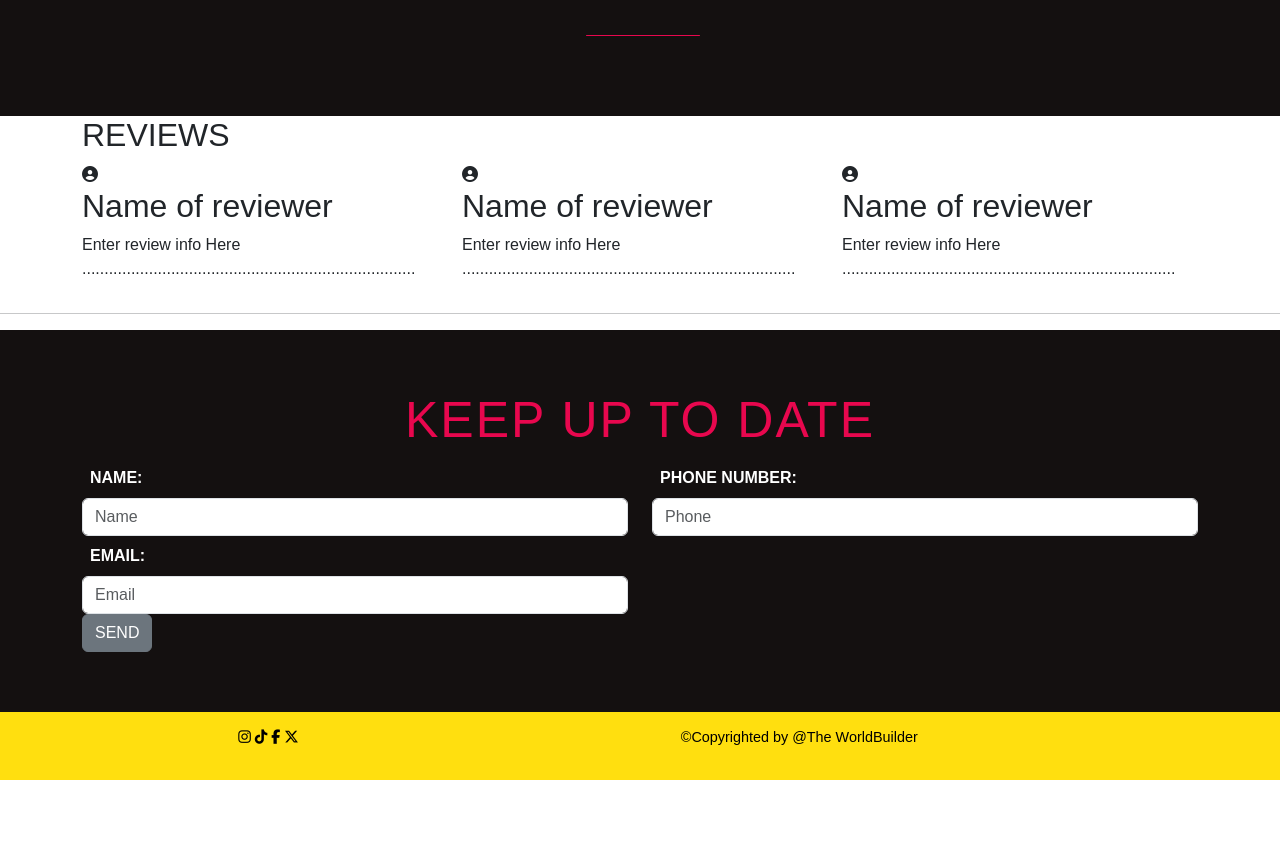
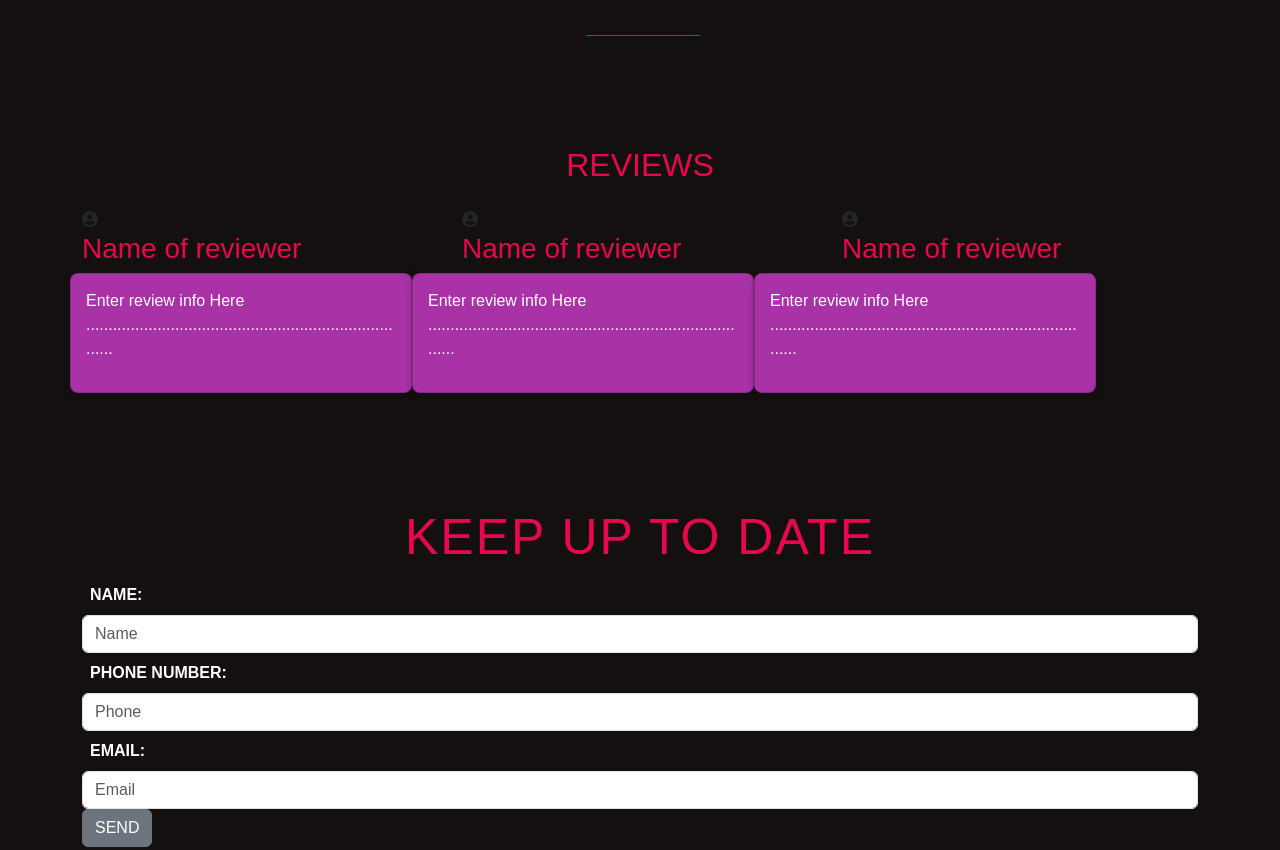
Before and after one commit to Githubunitec/TheWorldBuilder, a plain HTML site: page index.html in a window 1280 px wide. Shown: the part 2288-3138 px from the top of the page. Before the commit the page ends 3068 px from the top, so only its background shows below. Drawn offline with Linux system fonts and the light colour scheme; a web font is replaced by a local one.

Commit message:
Add files via upload

```diff
--- a/css/style.css
+++ b/css/style.css
@@ -117,15 +117,21 @@ h3{
 	margin-bottom: 8%;
 }
 
-.reviews-section{
-	background-color: #111;
+#reviews{
+	padding-top:30px ;
+	padding-bottom:30px ;
+	background-color: var(--color-body-background);
+}
+
+#reviews .section{
+	background-color: var(--color-body-background);
 	display: flex;
 	justify-content: space-around;
 	padding: 20px;
 	margin-top: 20px;
 }
 
-.review-card{
+#reviews .card{
 	background-color: #a832a6;
 	color: white;
 	padding: 15px;
@@ -133,19 +139,30 @@ h3{
 	width: 30%;
 	text-align: center;
 	box-shadow: 0 4px 8px rgba(0, 0, 0, 0.2);
+
 }
 
-.review-card h4{
+#reviews .card h4{
 	font-size: 1.2em;
 	color: #ff3377;
 }
 
-.review-card p {
+#reviews .card p {
 	font-size: 1em;
+	text-align: left;
+}
+
+#reviews h2{
+	text-align: center;
+	color:var(--color-body-red);
+	font-weight: 500;
+	padding-bottom: 15px;
+	padding-top: -25px;
+
 }
 
 .contact-section{
-	background: #111;
+	background: var(--color-body-background);
 	padding: 30px;
 	text-align: center;
 	color: white;
@@ -191,7 +208,10 @@ footer{
 	background-color: var(--color-hero-yellow);
 	color: black;
 	text-align: center;
-	padding: 15px;
+	padding-top:30px;
+	padding-bottom: 30px;
+	margin-left: -15px;
+	margin-right: -15px;
 	font-size: 0.9em;
 }
 
@@ -204,3 +224,9 @@ footer{
 .footer a:hover{
 	color: #ff3377;
 }
+
+.linksfooter{
+
+	margin-top:15px;
+
+}
--- a/index.html
+++ b/index.html
@@ -145,20 +145,20 @@
 				<article class="col-lg-4 col-sm-6 col-12">
 
 					<i class="fa-solid fa-circle-user pink-circle"></i>
-					<h2>Name of reviewer</h2>
+					<h3>Name of reviewer</h3>
 				</article>
 
 				<article class="col-lg-4 col-sm-6 col-6">
 
 					<i class="fa-solid fa-circle-user blue-circle"></i>
-					<h2>Name of reviewer</h2>
+					<h3>Name of reviewer</h3>
 
 				</article>
 
 				<article class="col-lg-4 col-sm-6 col-6">
 
 					<i class="fa-solid fa-circle-user pink-circle"></i>
-					<h2>Name of reviewer</h2>
+					<h3>Name of reviewer</h3>
 
 				</article>
 
@@ -167,19 +167,19 @@
 
 			<div class="row">
 
-				<article class="col-lg-4 col-sm-6 col-6">
+				<article class="col-lg-4 col-sm-6 col-6 card">
 					<p>Enter review info Here ...........................................................................</p>
 
 
 				</article>
 
-				<article class="col-lg-4 col-sm-6 col-6">
+				<article class="col-lg-4 col-sm-6 col-6 card">
 					<p>Enter review info Here ...........................................................................</p>
 
 
 				</article>
 
-				<article class="col-lg-4 col-sm-6 col-6">
+				<article class="col-lg-4 col-sm-6 col-6 card">
 					<p>Enter review info Here ...........................................................................</p>
 
 
@@ -193,31 +193,33 @@
 
 	</section>
 
-	<hr class="form-line">
+
 
 	 <section id="contact">
+
+		 <br>
 
         <h2>KEEP UP TO DATE</h2>
 		<div class="container">
 			<form action="#">
 			  <div class="row">
-				<div class="col-lg-6">
+				<div class="col-lg-12 col-sm-12 col-12">
 				  <label for="nombre">NAME:</label>
 				  <input type="text" id="nombre" name="nombre" class="form-control" placeholder="Name">
 				</div>
-				<div class="col-lg-6">
+				<div class="col-lg-12 col-sm-12 col-12">
 					  <label for="telefono">PHONE NUMBER:</label>
 				  <input type="tel" id="telefono" name="telefono" class="form-control" placeholder="Phone">
 				</div>
 			  </div>
 			  <div class="row">
-				<div class="col-lg-6">
+				<div class="col-lg-12 col-sm-12 col-12">
 				   <label for="email">EMAIL:</label>
 				  <input type="email" id="email" name="email" class="form-control" placeholder="Email">
 				</div>
 			  </div>
 			  <div class="row">
-				<div class="col-lg-12">
+				<div class="col-lg-12 col-sm-12 col-12">
 					<button id="enviar" type="button" class="btn btn-secondary">SEND</button>
 				</div>
 			  </div>
@@ -233,11 +235,12 @@
 
 		<div class="container-fluid">
 
+
 			<div class="row">
 
 
 
-				<article class="col-lg-5 col-sm-5 col-12">
+				<article class="col-lg-5 col-sm-5 col-12 linksfooter">
 
 
 				 	<i class="fa-brands fa-instagram"></i>
@@ -248,7 +251,7 @@
 
 				</article>
 
-				<article class="col-lg-5 col-sm-5 col-12">
+				<article class="col-lg-12 col-sm-12 col-12">
 
 					<p>©Copyrighted by @The WorldBuilder</p>
 
```
